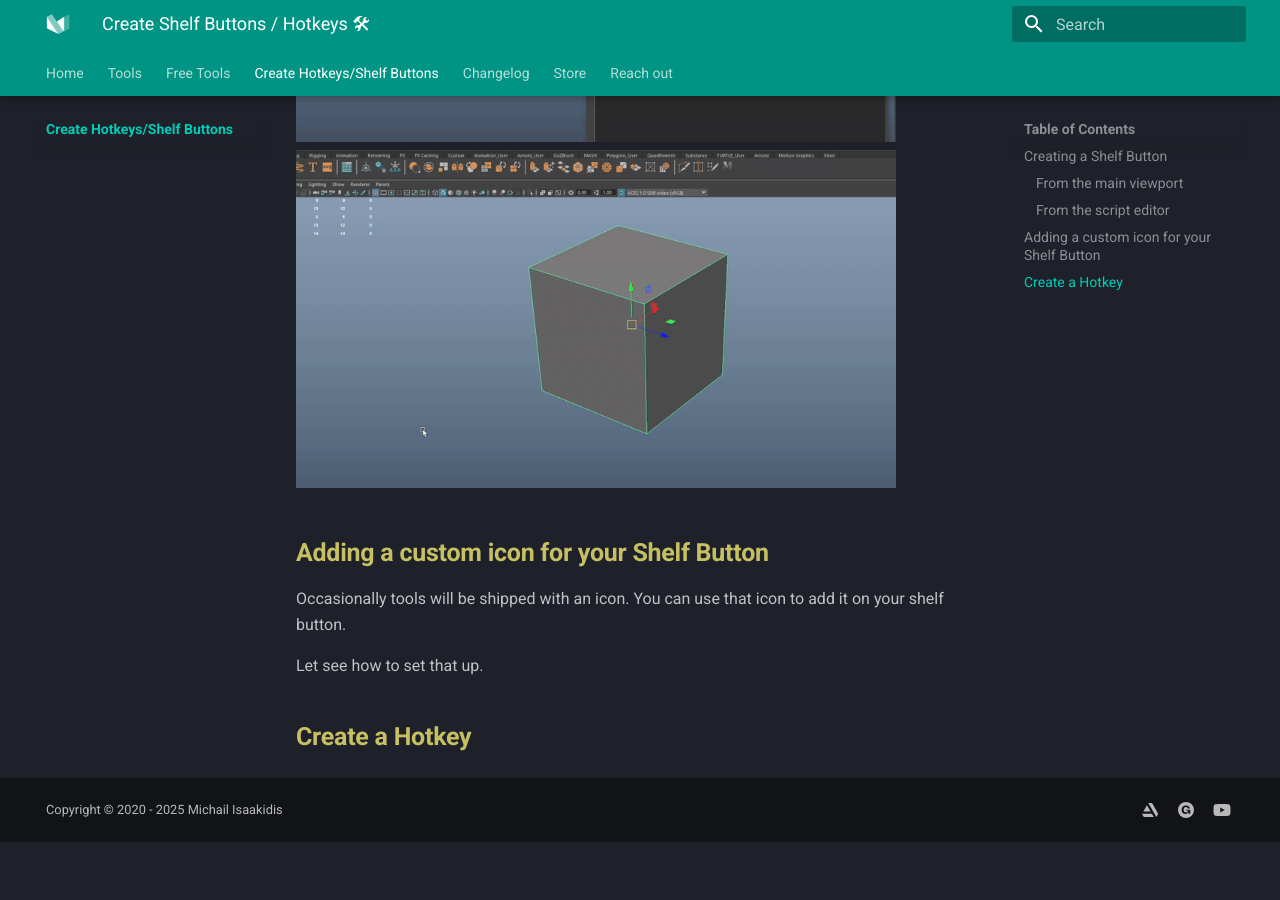
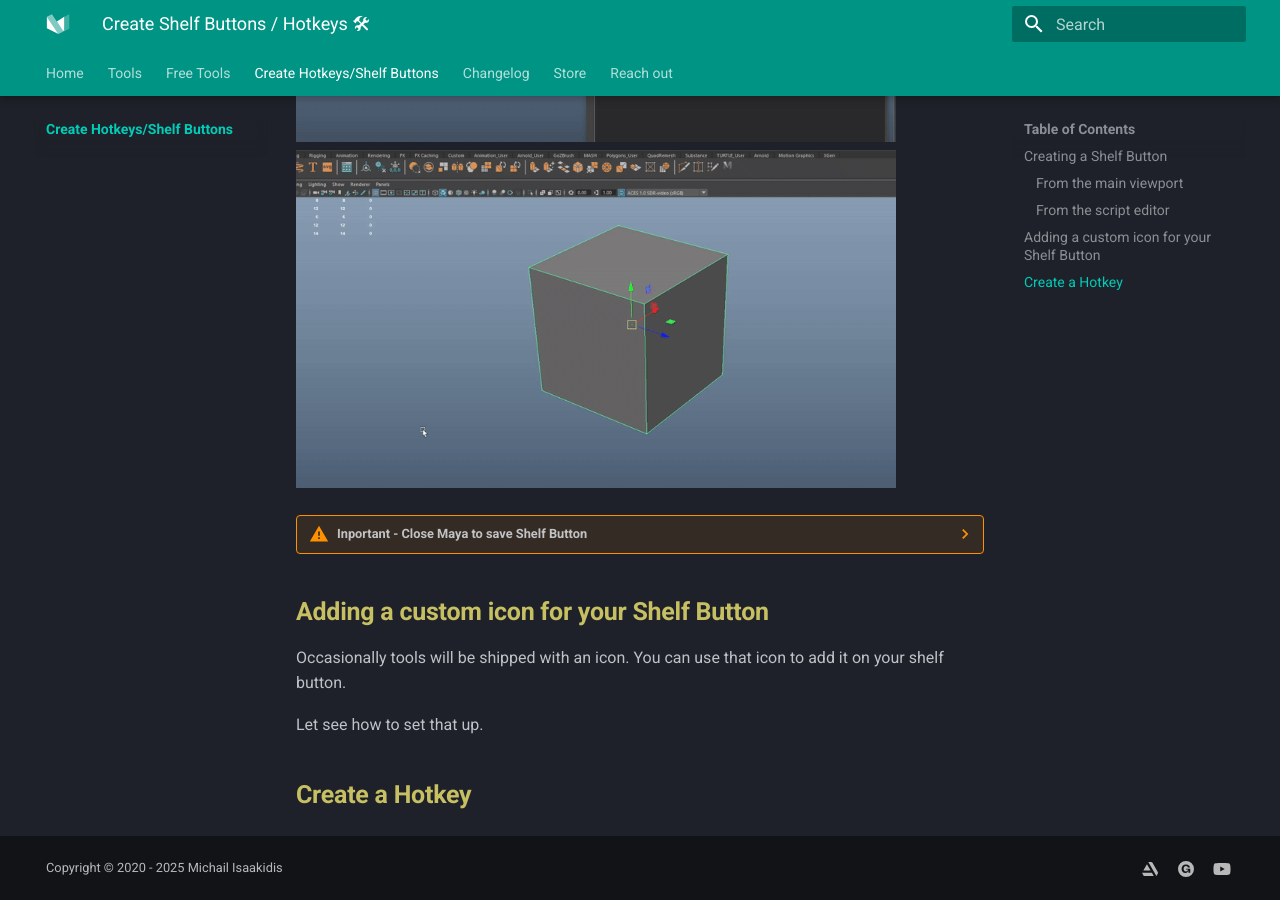
Before and after one commit to mike-isaakidis/Maya-Modelling-Tools, an MkDocs documentation site: the page built from docs/Create Hotkeys Shelf Buttons/index.md, in a window 1280 px wide and 900 px high, scrolled down 7114 px. Built offline with MkDocs 1.6.1 and Material for MkDocs 9.7.7, drawn with Linux system fonts in a browser that asks for light colours; emoji names are drawn with the system emoji font; before the commit the page ends 7956 px from its top, so only the background shows below that.

Commit message:
added admonition
added admonition

```diff
--- a/docs/Create Hotkeys Shelf Buttons/index.md
+++ b/docs/Create Hotkeys Shelf Buttons/index.md
@@ -87,6 +87,8 @@ The script editor window should pop up.
 ![Script_Editor_Gif_1](images/Script_Editor_Gif_1.gif){ .img-medium}
 ![Shelf Bevel Press1](images/Shelf_Bevel_Press_1.gif){ .img-medium}
 
+??? Warning "Inportant - Close **Maya** to save Shelf Button"
+    It's best to close and re-open Maya after making buttons or hotkeys because if **Maya crashes**, you will have to repeat the process all over again.
 
 ## **<span style="color:rgb(199, 192, 99);">Adding a custom icon for your Shelf Button</span>**
 
```
